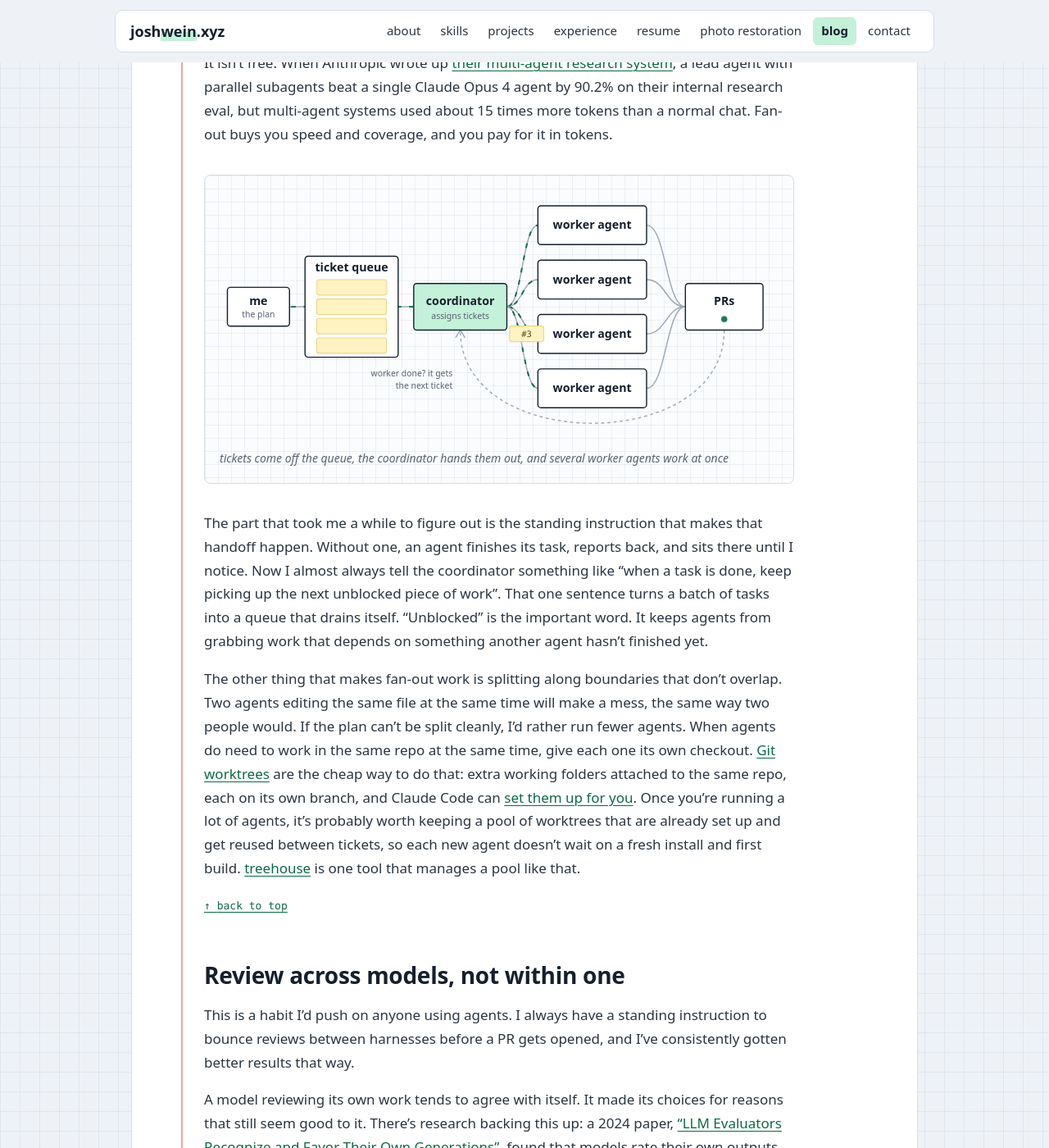
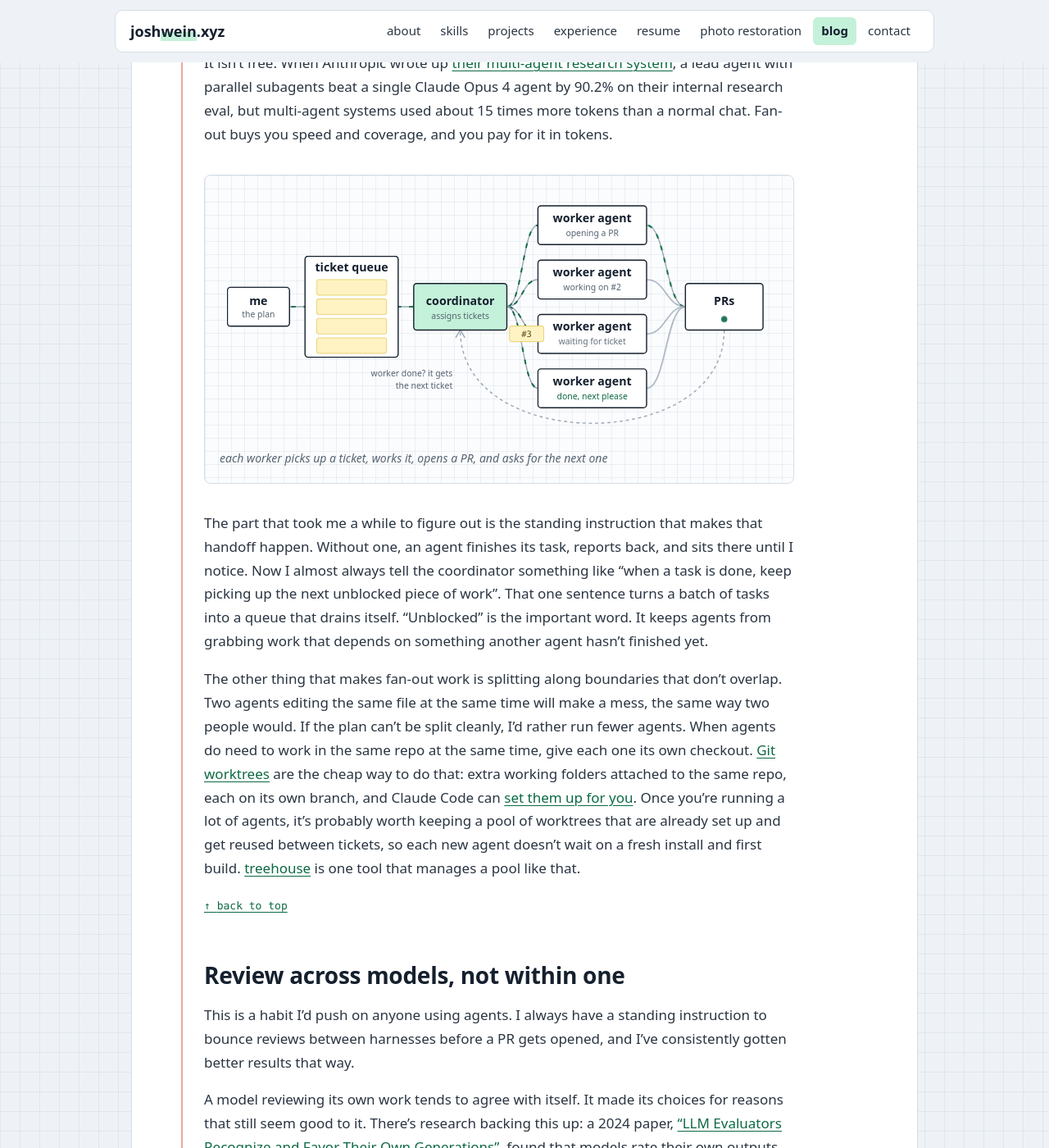
Before and after one commit to JoshWein/blog, a Jekyll site: the page built from _posts/2026-11-21-multi-agent-workflows.md, in a window 1280 px wide and 1400 px high, scrolled down 2773 px. Shown: the whole window at 82% size. Built offline with Jekyll 4.4.1, drawn with Linux system fonts in a browser that asks for light colours; some web fonts are replaced; comment, search, counter and statistics services are not loaded.

Commit message:
Fan-out diagram: animate worker statuses through ticket, PR, next ticket
Co-Authored-By: Claude Opus 5.5 <noreply@anthropic.com>
Claude-Session: https://claude.ai/code/session_01HtAirmGQyAcmjJao62wzYe

```diff
--- a/_posts/2026-11-21-multi-agent-workflows.md
+++ b/_posts/2026-11-21-multi-agent-workflows.md
@@ -58,17 +58,17 @@ It isn't free. When Anthropic wrote up [their multi-agent research system](https
 <figure class="diagram">
 <svg viewBox="0 0 720 320" role="img" aria-labelledby="fan-t fan-d">
   <title id="fan-t">Fan-out diagram</title>
-  <desc id="fan-d">I turn the plan into a queue of tickets. The coordinator pulls tickets off the queue one at a time and hands each to one of four generic worker agents working in parallel. Each worker opens a pull request, and when a worker is done the coordinator passes it the next unblocked ticket.</desc>
+  <desc id="fan-d">I turn the plan into a queue of tickets. The coordinator pulls tickets off the queue one at a time and hands each to one of four generic worker agents working in parallel. Each worker shows its status as it goes: waiting for a ticket, working on it, opening a pull request, then done and asking for more, at which point the coordinator passes it the next unblocked ticket.</desc>
   <path class="wire" d="M90 150 H110"/><path class="flow" d="M90 150 H110"/>
   <path class="wire" d="M230 150 H250"/><path class="flow" d="M230 150 H250" style="animation-delay:-.6s"/>
   <path class="wire" d="M370 150 C390 150 390 45 410 45"/><path class="flow" d="M370 150 C390 150 390 45 410 45" style="animation-delay:-0.0s"/>
   <path class="wire" d="M370 150 C390 150 390 115 410 115"/><path class="flow" d="M370 150 C390 150 390 115 410 115" style="animation-delay:-0.4s"/>
   <path class="wire" d="M370 150 C390 150 390 185 410 185"/><path class="flow" d="M370 150 C390 150 390 185 410 185" style="animation-delay:-0.8s"/>
   <path class="wire" d="M370 150 C390 150 390 255 410 255"/><path class="flow" d="M370 150 C390 150 390 255 410 255" style="animation-delay:-1.2s"/>
-  <path class="wire" d="M550 45 C575 45 575 150 600 150"/>
-  <path class="wire" d="M550 115 C575 115 575 150 600 150"/>
-  <path class="wire" d="M550 185 C575 185 575 150 600 150"/>
-  <path class="wire" d="M550 255 C575 255 575 150 600 150"/>
+  <path class="wire" d="M550 45 C575 45 575 150 600 150"/><path class="flow prflow" d="M550 45 C575 45 575 150 600 150" style="animation-delay:-8s"/>
+  <path class="wire" d="M550 115 C575 115 575 150 600 150"/><path class="flow prflow" d="M550 115 C575 115 575 150 600 150" style="animation-delay:-6s"/>
+  <path class="wire" d="M550 185 C575 185 575 150 600 150"/><path class="flow prflow" d="M550 185 C575 185 575 150 600 150" style="animation-delay:-4s"/>
+  <path class="wire" d="M550 255 C575 255 575 150 600 150"/><path class="flow prflow" d="M550 255 C575 255 575 150 600 150" style="animation-delay:-2s"/>
   <path class="wire" d="M650 180 C650 340 310 340 310 180" stroke-dasharray="4 4"/>
   <path class="wire" d="M304 190 L310 180 L316 190"/>
   <text class="sub" x="300" y="240" text-anchor="end">worker done? it gets</text>
@@ -86,13 +86,29 @@ It isn't free. When Anthropic wrote up [their multi-agent research system](https
   <text class="lbl" x="310" y="148" text-anchor="middle">coordinator</text>
   <text class="sub" x="310" y="166" text-anchor="middle">assigns tickets</text>
   <rect class="box" x="410" y="20" width="140" height="50" rx="4"/>
-  <text class="lbl" x="480" y="50" text-anchor="middle">worker agent</text>
+  <text class="lbl" x="480" y="41" text-anchor="middle">worker agent</text>
+  <text class="sub st st-wait" x="480" y="59" text-anchor="middle" style="animation-delay:-8s">waiting for ticket</text>
+  <text class="sub st st-work" x="480" y="59" text-anchor="middle" style="animation-delay:-8s">working on #1</text>
+  <text class="sub st st-pr" x="480" y="59" text-anchor="middle" style="animation-delay:-8s">opening a PR</text>
+  <text class="sub st st-done" x="480" y="59" text-anchor="middle" style="animation-delay:-8s">done, next please</text>
   <rect class="box" x="410" y="90" width="140" height="50" rx="4"/>
-  <text class="lbl" x="480" y="120" text-anchor="middle">worker agent</text>
+  <text class="lbl" x="480" y="111" text-anchor="middle">worker agent</text>
+  <text class="sub st st-wait" x="480" y="129" text-anchor="middle" style="animation-delay:-6s">waiting for ticket</text>
+  <text class="sub st st-work" x="480" y="129" text-anchor="middle" style="animation-delay:-6s">working on #2</text>
+  <text class="sub st st-pr" x="480" y="129" text-anchor="middle" style="animation-delay:-6s">opening a PR</text>
+  <text class="sub st st-done" x="480" y="129" text-anchor="middle" style="animation-delay:-6s">done, next please</text>
   <rect class="box" x="410" y="160" width="140" height="50" rx="4"/>
-  <text class="lbl" x="480" y="190" text-anchor="middle">worker agent</text>
+  <text class="lbl" x="480" y="181" text-anchor="middle">worker agent</text>
+  <text class="sub st st-wait" x="480" y="199" text-anchor="middle" style="animation-delay:-4s">waiting for ticket</text>
+  <text class="sub st st-work" x="480" y="199" text-anchor="middle" style="animation-delay:-4s">working on #3</text>
+  <text class="sub st st-pr" x="480" y="199" text-anchor="middle" style="animation-delay:-4s">opening a PR</text>
+  <text class="sub st st-done" x="480" y="199" text-anchor="middle" style="animation-delay:-4s">done, next please</text>
   <rect class="box" x="410" y="230" width="140" height="50" rx="4"/>
-  <text class="lbl" x="480" y="260" text-anchor="middle">worker agent</text>
+  <text class="lbl" x="480" y="251" text-anchor="middle">worker agent</text>
+  <text class="sub st st-wait" x="480" y="269" text-anchor="middle" style="animation-delay:-2s">waiting for ticket</text>
+  <text class="sub st st-work" x="480" y="269" text-anchor="middle" style="animation-delay:-2s">working on #4</text>
+  <text class="sub st st-pr" x="480" y="269" text-anchor="middle" style="animation-delay:-2s">opening a PR</text>
+  <text class="sub st st-done" x="480" y="269" text-anchor="middle" style="animation-delay:-2s">done, next please</text>
   <rect class="box" x="600" y="120" width="100" height="60" rx="4"/>
   <text class="lbl" x="650" y="148" text-anchor="middle">PRs</text>
   <circle class="dot pulse" cx="650" cy="166" r="4"/>
@@ -101,7 +117,7 @@ It isn't free. When Anthropic wrote up [their multi-agent research system](https
   <g class="ticket mover" style="offset-path: path('M170 125 C230 125 230 150 310 150 C390 150 390 185 396 185'); animation-delay: 4s"><rect x="-22" y="-10" width="44" height="20" rx="3"/><text x="0" y="4" text-anchor="middle">#3</text></g>
   <g class="ticket mover" style="offset-path: path('M170 125 C230 125 230 150 310 150 C390 150 390 255 396 255'); animation-delay: 6s"><rect x="-22" y="-10" width="44" height="20" rx="3"/><text x="0" y="4" text-anchor="middle">#4</text></g>
 </svg>
-<figcaption>tickets come off the queue, the coordinator hands them out, and several worker agents work at once</figcaption>
+<figcaption>each worker picks up a ticket, works it, opens a PR, and asks for the next one</figcaption>
 </figure>
 
 The part that took me a while to figure out is the standing instruction that makes that handoff happen. Without one, an agent finishes its task, reports back, and sits there until I notice. Now I almost always tell the coordinator something like "when a task is done, keep picking up the next unblocked piece of work". That one sentence turns a batch of tasks into a queue that drains itself. "Unblocked" is the important word. It keeps agents from grabbing work that depends on something another agent hasn't finished yet.
--- a/css/blogstyle.css
+++ b/css/blogstyle.css
@@ -221,3 +221,21 @@ footer a { color: var(--text); text-decoration: none; display: inline-block; pad
 .cc.ladder { grid-template-columns: repeat(5, 1fr); gap: 8px; }
 .cc.ladder .card b { font-family: var(--mono); color: var(--accent); margin-right: 2px; }
 @media (max-width: 760px) { .cc.ladder { grid-template-columns: 1fr 1fr; } }
+
+/* fan-out: worker status cycle (8s, offset per worker to match its ticket) */
+.diagram .st { opacity: 0; }
+.diagram .st-work { opacity: 1; }
+.diagram .st-done { fill: var(--accent); }
+.diagram .prflow { opacity: 0; }
+@supports (offset-path: path('M0 0')) {
+  .diagram .st-wait { animation: st-wait 8s linear infinite; }
+  .diagram .st-work { animation: st-work 8s linear infinite; }
+  .diagram .st-pr { animation: st-pr 8s linear infinite; }
+  .diagram .prflow { animation: st-pr 8s linear infinite, dash 1.6s linear infinite; }
+  .diagram .st-done { animation: st-done 8s linear infinite; }
+}
+@keyframes st-wait { 0%, 21% { opacity: 1; } 23%, 100% { opacity: 0; } }
+@keyframes st-work { 0%, 21% { opacity: 0; } 23%, 60% { opacity: 1; } 62%, 100% { opacity: 0; } }
+@keyframes st-pr { 0%, 60% { opacity: 0; } 62%, 86% { opacity: 1; } 88%, 100% { opacity: 0; } }
+@keyframes st-done { 0%, 86% { opacity: 0; } 88%, 98% { opacity: 1; } 100% { opacity: 0; } }
+@media (prefers-reduced-motion: reduce) { .diagram .st, .diagram .prflow { animation: none; } }
```
